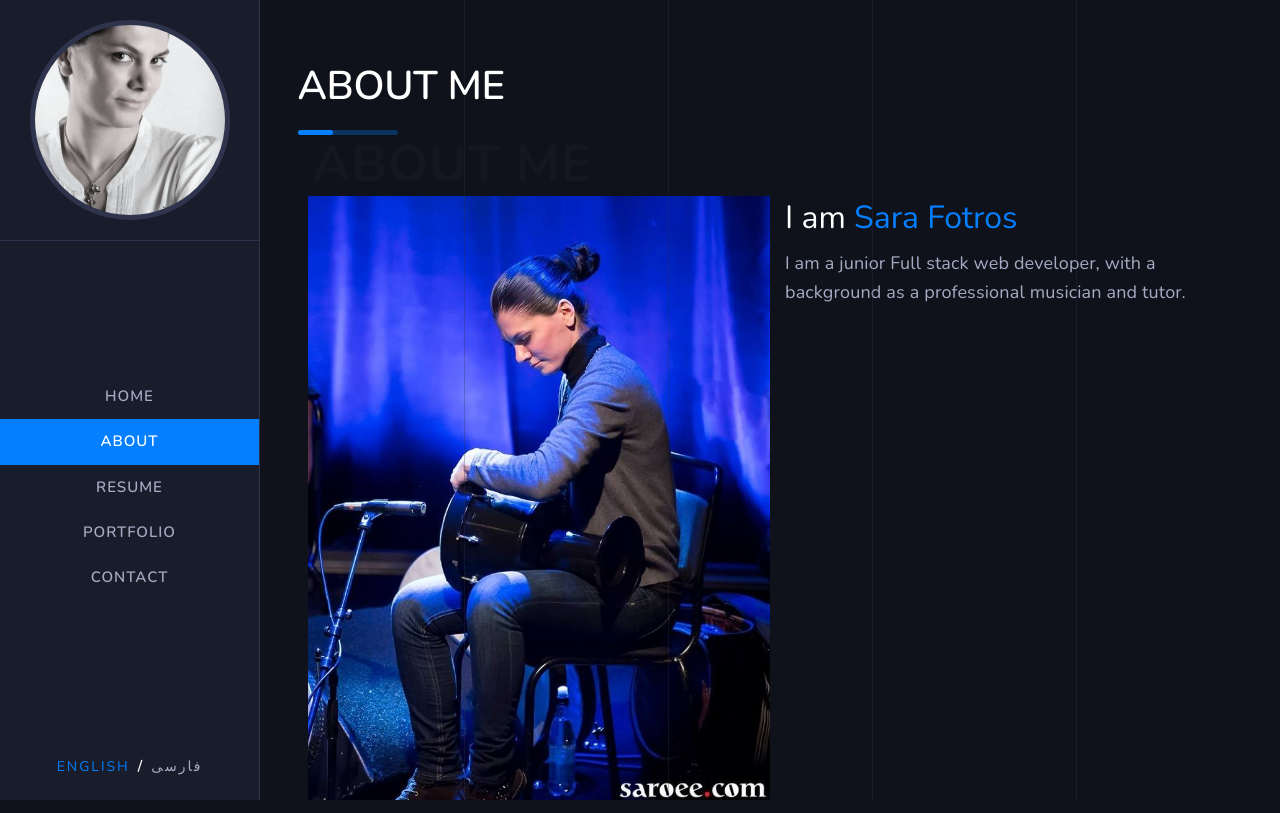
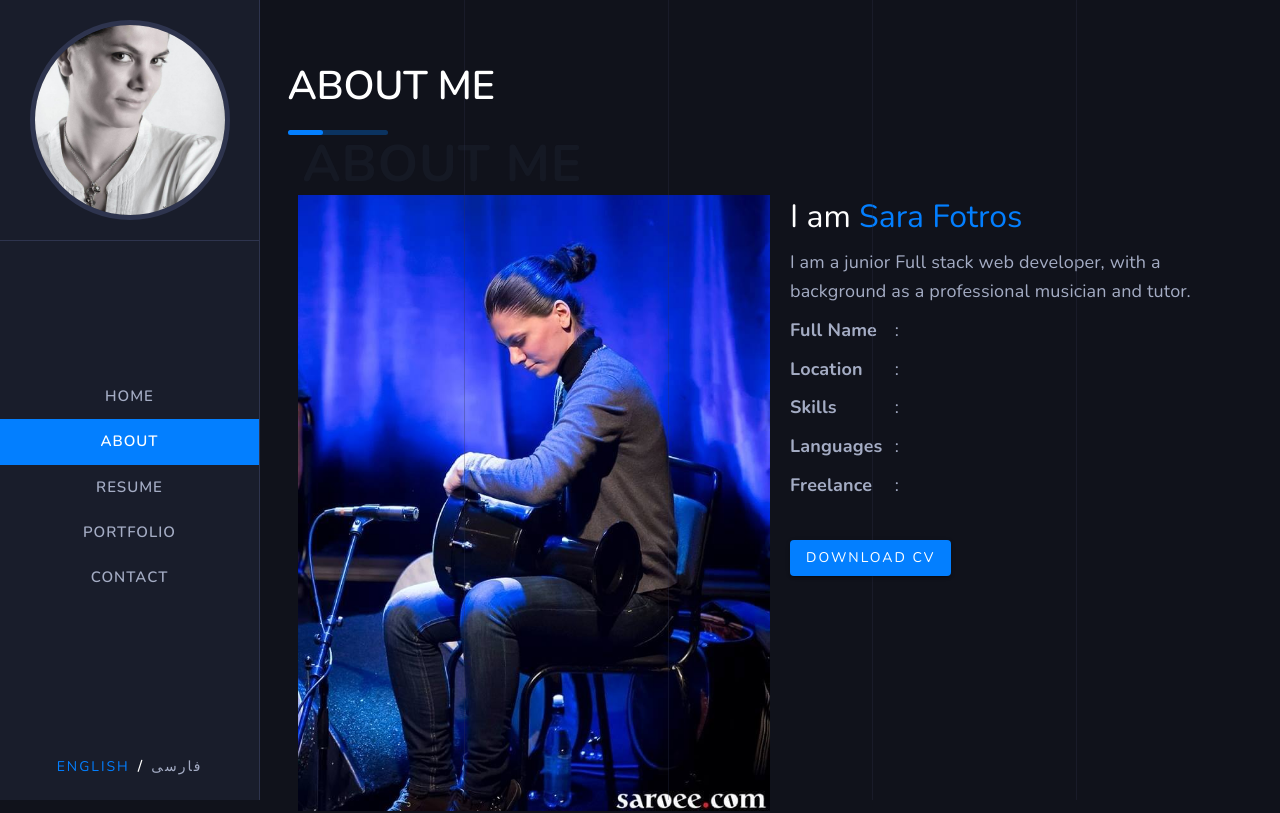
Before and after one commit to sarafotros/personalweb, a React (Create React App) app: page / in a window 1280 px wide. Shown: the top 813 px of the page. Built offline with nearby package versions, Linux system fonts and the light colour scheme; what jss-rtl would draw is missing.

Commit message:
services page added without title translates

```diff
--- a/src/components/title.js
+++ b/src/components/title.js
@@ -40,10 +40,11 @@ const useStyles = makeStyles(theme => ({
         left: 15,
         top: '90%',
         fontWeight: 700,
-        color: 'rgba(25,29,43,.44)',
+        color: 'rgba(25,29,43,.64)',
         display: 'inline-block',
         zIndex: -1,
-    }
+    },
+
 }));
 
 export default function Title({title}) {
--- a/src/localization/en.js
+++ b/src/localization/en.js
@@ -10,4 +10,5 @@ export default {
 	IAm: 'I am',
 	desc:'I am a junior Full stack web developer, with a background as a professional musician and tutor.',
 	aboutme: 'ABOUT ME',
+	services: 'SERVICES',
 };
--- a/src/localization/fa.js
+++ b/src/localization/fa.js
@@ -11,4 +11,5 @@ export default {
 	desc:
 		' برنامه نویس و طراح وب هستم با بیش از هیچ سال تجربه اما مقادیر معتنا بهی علاقه! نوازنده و مدرس سازهای کوبه‌ای بودم و در افق محو',
 	aboutme: ' معرفی ',
+	services: 'خدمات',
 };
--- a/src/screens/aboutScreen.js
+++ b/src/screens/aboutScreen.js
@@ -4,6 +4,7 @@ import { getTranslate } from '../localization/index';
 import { Grid, Typography } from '@material-ui/core';
 import Title from '../components/title';
 import MainImg from '../assets/images/tnk.jpeg';
+import Button from '@material-ui/core/Button';
 
 const useStyles = makeStyles((theme) => ({
 	root: {
@@ -11,13 +12,14 @@ const useStyles = makeStyles((theme) => ({
 	},
 	aboutGrid: {
 		paddingTop: 60,
-		paddingRight: 30,
-		paddingLeft: 30,
+		paddingRight: 20,
+		paddingLeft: 20,
 	},
 	mainImg: {
 		width: '100%',
 		height: '100%',
 	},
+
 	mainAbout: {
 		paddingLeft: theme.spacing(4),
 		paddingRight: theme.spacing(4),
@@ -28,32 +30,93 @@ const useStyles = makeStyles((theme) => ({
 			display: 'block',
 		},
 	},
+	aboutTextGrid: {
+		paddingRight: 40,
+		paddingLeft: 20,
+		[theme.breakpoints.down('xs')]: {
+			padding: 0,
+			marginTop: 10,
+		},
+	},
 }));
 
 export default function AboutScreen() {
 	const translate = getTranslate();
 	const classes = useStyles();
 	return (
-		<Grid container className={classes.root}>
+		<Grid
+			justify="flex-start"
+			alignItems="flex-start"
+			container
+			className={classes.root}
+		>
 			<Grid className={classes.aboutGrid} item container xs={12}>
 				<Title title={translate.aboutme} />
 				<Grid container direction="row" className={classes.mainAbout}>
-					<Grid item xs={12} md={6}>
+					<Grid className={classes.imageGrid} item xs={12} md={6}>
 						<img
 							className={classes.mainImg}
 							src={MainImg}
 							alt={translate.name}
 						/>
 					</Grid>
-					<Grid item xs={12} md={6} style={{paddingLeft:15, paddingRight:15}}>
-						<Typography variant="h3">{translate.IAm}
+					<Grid className={classes.aboutTextGrid} item xs={12} md={6}>
+						<Typography variant="h3">
+							{translate.IAm}
 							<span className={classes.nameText}> {translate.name} </span>
 							{translate.hi2}
 						</Typography>
-						<Typography variant="body1" style={{marginTop: 10}}>{translate.desc}</Typography>
+						<Typography variant="body1" style={{ marginTop: 10 }}>
+							{translate.desc}
+						</Typography>
+						<Typography variant="body1" style={{ marginTop: 10 }}>
+							{' '}
+							<b style={{ minWidth: 100, display: 'inline-block' }}>
+								Full Name
+							</b>
+							{' : '}
+						</Typography>
+						<Typography variant="body1" style={{ marginTop: 10 }}>
+							{' '}
+							<b style={{ minWidth: 100, display: 'inline-block' }}>Location</b>
+							{' : '}
+						</Typography>
+						<Typography variant="body1" style={{ marginTop: 10 }}>
+							{' '}
+							<b style={{ minWidth: 100, display: 'inline-block' }}>Skills</b>
+							{' : '}
+						</Typography>
+						<Typography variant="body1" style={{ marginTop: 10 }}>
+							{' '}
+							<b style={{ minWidth: 100, display: 'inline-block' }}>
+								Languages
+							</b>
+							{' : '}
+						</Typography>
+						<Typography variant="body1" style={{ marginTop: 10 }}>
+							{' '}
+							<b style={{ minWidth: 100, display: 'inline-block' }}>
+								Freelance
+							</b>
+							{' : '}
+						</Typography>
+						<div style={{ display: 'flex', marginTop: 40 }}>
+							<Button variant="contained" color="primary">
+								Download CV
+							</Button>
+						</div>
 					</Grid>
 				</Grid>
 			</Grid>
+
+            <Grid className={classes.aboutGrid} item container xs={12}>
+				<Title title={translate.services} />
+				<Grid container direction="row" className={classes.mainAbout}>
+
+
+				</Grid>
+			</Grid>
+
 		</Grid>
 	);
 }
```
